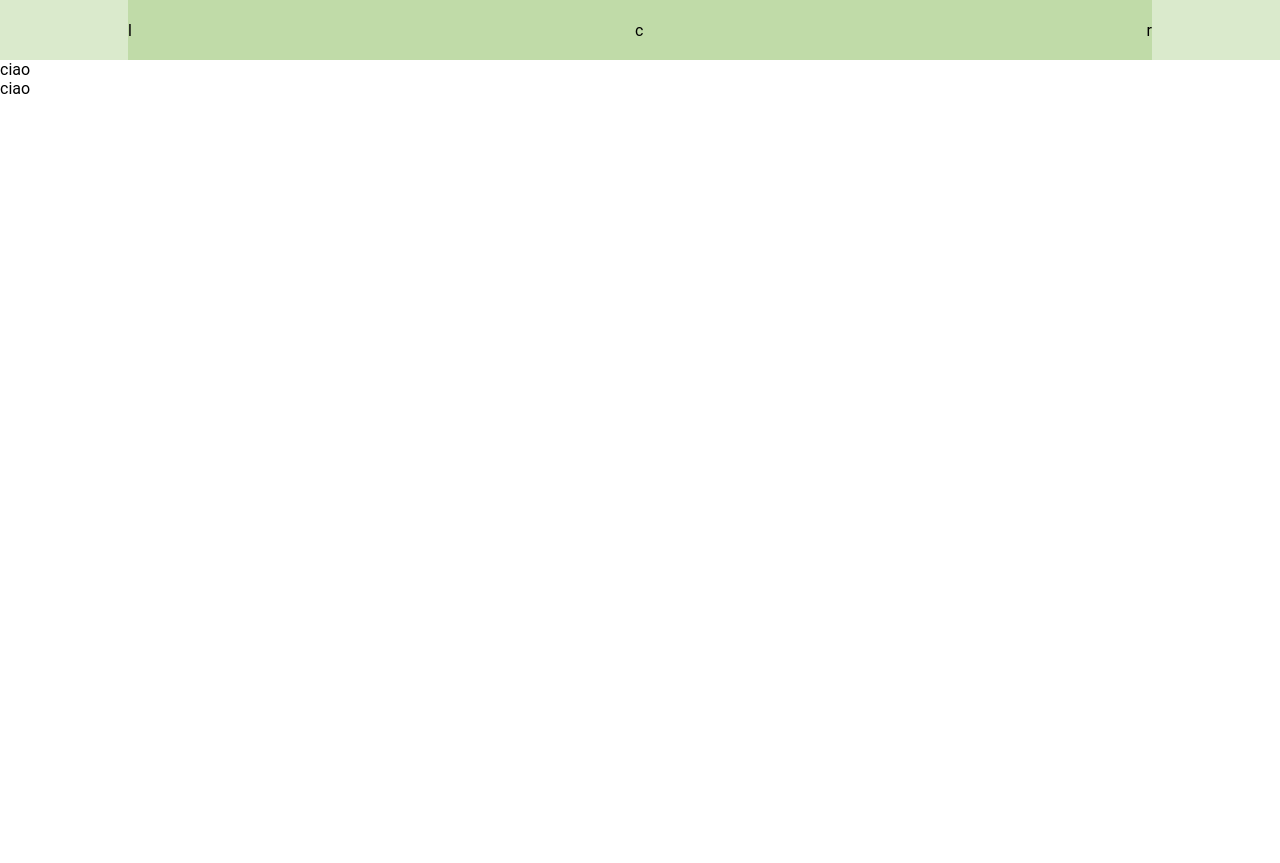
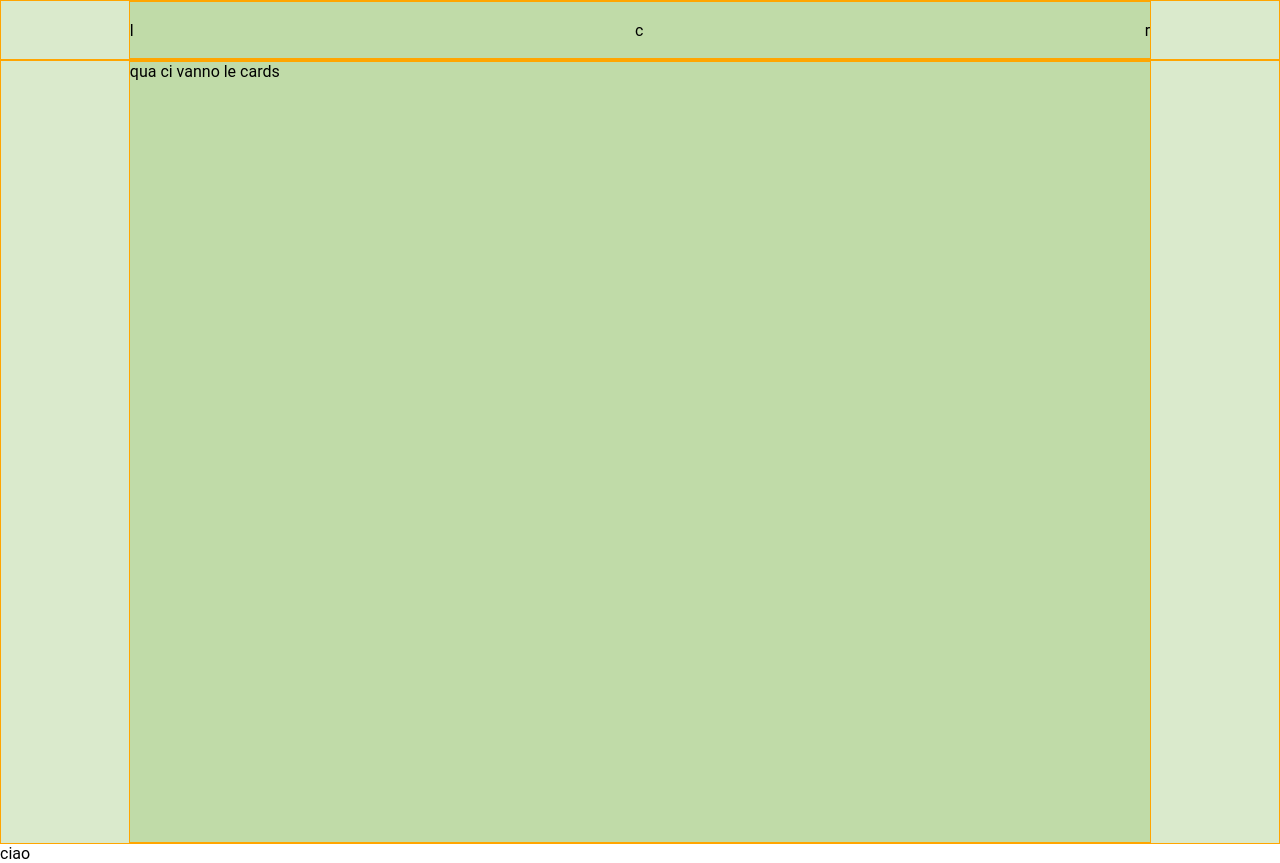
Before and after one commit to NicolaBellini/vite-boolando, a Vue app: page / in a window 1280 px wide. Before the commit the page ends 800 px from the top, so only its background shows below. Built offline with nearby package versions, Linux system fonts and the light colour scheme.

Commit message:
[add] main skeleton

```diff
--- a/src/App.vue
+++ b/src/App.vue
@@ -1,3 +1,4 @@
+<!-- APP -->
 <script>
 import Header from "./components/HeaderVue.vue";
 // ???? mi dice che il file è gia stato incluso, ho dovuto mettere mainVue perchè il mip vs code me lo segnava sbagliato
--- a/src/assets/scss/_utils.scss
+++ b/src/assets/scss/_utils.scss
@@ -1,7 +1,13 @@
+// UTILS
 @use "../scss/variables" as *;
 
 .debug {
   background-color: rgba(126, 181, 74, 0.284);
+  border: 1px solid orange;
+}
+.wrapper {
+  display: flex;
+  justify-content: center;
 }
 
 .container {
--- a/src/assets/scss/main.scss
+++ b/src/assets/scss/main.scss
@@ -1,3 +1,4 @@
+// MAIN
 @import "../scss/utils";
 @import "../scss/typo";
 @import "../scss/variables";
--- a/src/components/FooterVue.vue
+++ b/src/components/FooterVue.vue
@@ -1,3 +1,4 @@
+<!-- FOOTER -->
 <script>
 export default {};
 </script>
--- a/src/components/HeaderVue.vue
+++ b/src/components/HeaderVue.vue
@@ -1,3 +1,4 @@
+<!-- HEADER -->
 <script>
 export default {};
 </script>
--- a/src/components/MainVue.vue
+++ b/src/components/MainVue.vue
@@ -1,9 +1,16 @@
+<!-- MAIN -->
 <script>
 export default {};
 </script>
 
 <template>
-  <div>ciao</div>
+  <div class="wrapper debug">
+    <div class="container debug">qua ci vanno le cards</div>
+  </div>
 </template>
 
-<style lang="scss" scoped></style>
+<style lang="scss" scoped>
+.wrapper {
+  height: 98vh;
+}
+</style>
```
